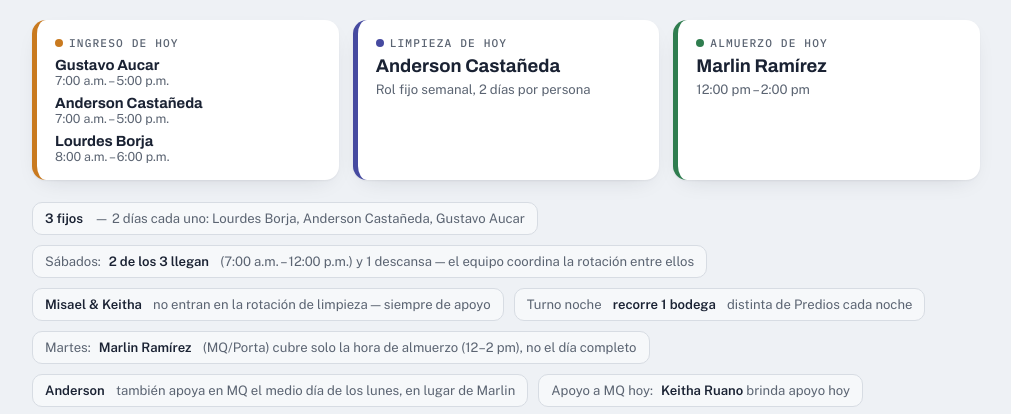
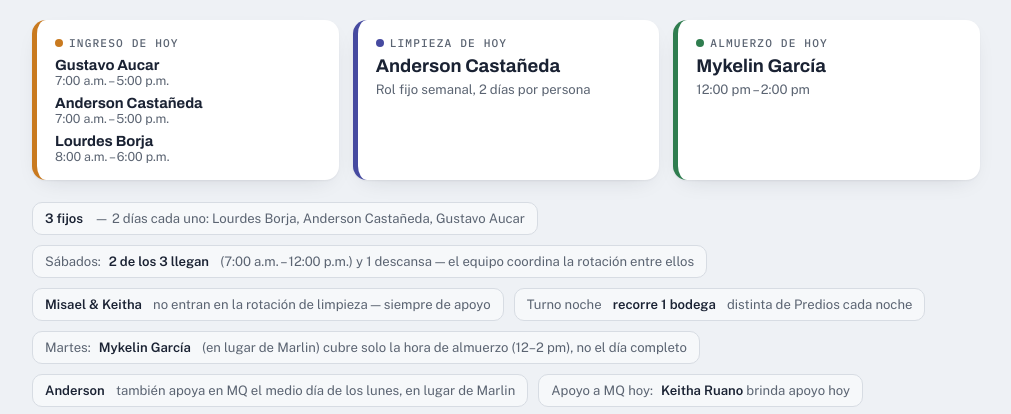
Before and after one commit to logisticocontrol1-gif/PaseSalida, a plain HTML site: page rol-aseo-predios.html in a window 1280 px wide. Shown: the part 199-613 px from the top of the page, without its empty margins (134-1145 px from the left). Drawn offline with nearby package versions, Linux system fonts and the light colour scheme.

Commit message:
Reemplazo de Marlin: Natalia Conde y Mykelin García alternan por semana

```diff
--- a/rol-aseo-predios.html
+++ b/rol-aseo-predios.html
@@ -234,7 +234,7 @@
     <div class="chip">Sábados: <b>2 de los 3 llegan</b>&nbsp;(7:00 a.m. – 12:00 p.m.) y 1 descansa — el equipo coordina la rotación entre ellos</div>
     <div class="chip"><b>Misael &amp; Keitha</b>&nbsp;no entran en la rotación de limpieza — siempre de apoyo</div>
     <div class="chip">Turno noche&nbsp;<b>recorre 1 bodega</b>&nbsp;distinta de Predios cada noche</div>
-    <div class="chip">Martes: <b>Marlin Ramírez</b>&nbsp;(MQ/Porta) cubre solo la hora de almuerzo (12–2 pm), no el día completo</div>
+    <div class="chip">Martes: <b class="reemp-marlin">Natalia Conde</b>&nbsp;(en lugar de Marlin) cubre solo la hora de almuerzo (12–2 pm), no el día completo</div>
     <div class="chip"><b>Anderson</b>&nbsp;también apoya en MQ el medio día de los lunes, en lugar de Marlin</div>
     <div class="chip">Apoyo a MQ hoy: <span id="apoyo-mq-texto">—</span></div>
   </div>
@@ -276,7 +276,8 @@
   <div class="legend">
     <div class="chip">Todos manejan un horario habitual de&nbsp;<b>7 am – 5 pm</b>&nbsp;— este calendario solo indica quién cubre el horario extendido hasta las 6 pm cada día</div>
     <div class="chip"><b>Leydi</b>&nbsp;tiene su base en MQ todos los días</div>
-    <div class="chip"><b>Lester, Marlin y Cristhofer</b>&nbsp;rotan la limpieza en Porta, 2 días cada uno</div>
+    <div class="chip"><b>Lester, Cristhofer y <span class="reemp-marlin">Natalia Conde</span></b>&nbsp;rotan la limpieza en Porta, 2 días cada uno</div>
+    <div class="chip">Los días de Marlin los cubren&nbsp;<b>Natalia Conde y Mykelin García</b>, una por semana — esta semana: <b class="reemp-marlin">Natalia Conde</b>; la próxima: <b id="reemp-siguiente">Mykelin García</b></div>
     <div class="chip">El horario de&nbsp;<b>ingreso a MQ</b>&nbsp;varía por día — Lester se traslada de Porta a MQ cuando le toca</div>
     <div class="chip">Quien está&nbsp;<b>hasta las 6 pm</b>&nbsp;cubre el medio día en MQ (Lun–Vie)</div>
     <div class="chip"><b>Misael &amp; Keitha</b>&nbsp;(auxiliares de Predios) cubren Porta los días que Lester está en MQ</div>
@@ -326,7 +327,7 @@
         {persona:'Gustavo Aucar',      horario:'7:00 a.m. – 5:00 p.m.'},
         {persona:'Anderson Castañeda', horario:'7:00 a.m. – 5:00 p.m.'},
         {persona:'Lourdes Borja',      horario:'8:00 a.m. – 6:00 p.m.'}
-      ], limpieza:'Anderson Castañeda', almuerzo:'Marlin Ramírez'},
+      ], limpieza:'Anderson Castañeda', almuerzo:'__REEMP__'},
     {dia:'Miércoles', ingreso:[
         {persona:'Gustavo Aucar',      horario:'8:00 a.m. – 6:00 p.m.'},
         {persona:'Anderson Castañeda', horario:'7:00 a.m. – 5:00 p.m.'},
@@ -368,7 +369,7 @@
       {"persona": "__AUX_DIA__", "horario": "6:00 a.m. – 7:00 a.m. — base en MQ hasta que llegue Leydi"},
       {"persona": "Leydi", "horario": "7:00 a.m. – 5:00 p.m."},
       {"persona": "Lester Pérez", "horario": "8:00 a.m. – 6:00 p.m. (Porta)"}
-    ], "limpiezaPorta": "Marlin Ramírez", "medioDia": "Lester Pérez"},
+    ], "limpiezaPorta": "__REEMP__", "medioDia": "Lester Pérez"},
   {"dia": "Jueves", "ingreso": [
       {"persona": "__AUX_DIA__", "horario": "6:00 a.m. – 7:00 a.m. — base en MQ hasta que llegue Leydi"},
       {"persona": "Leydi", "horario": "7:00 a.m. – 5:00 p.m."},
@@ -377,7 +378,7 @@
   {"dia": "Viernes", "ingreso": [
       {"persona": "__AUX_DIA__", "horario": "6:00 a.m. – 8:00 a.m. — base en MQ hasta que llegue Leydi"},
       {"persona": "Leydi", "horario": "8:00 a.m. – 6:00 p.m."}
-    ], "limpiezaPorta": "Marlin Ramírez", "medioDia": "Leydi"},
+    ], "limpiezaPorta": "__REEMP__", "medioDia": "Leydi"},
   {"dia": "Sábado", "ingreso": [
       {"persona": "__AUX_DIA__", "horario": "6:00 a.m. – 7:00 a.m. — base en MQ hasta que llegue Leydi"},
       {"persona": "Leydi", "horario": "7:00 a.m. – 12:00 p.m."}
@@ -407,6 +408,20 @@
     return r;
   }
   var msPorSemana = 7 * 24 * 60 * 60 * 1000;
+
+  // ---------- Reemplazo de Marlin: Natalia Conde y Mykelin García, 1 cada semana ----------
+  // Cubren los días de Marlin (limpieza de Porta y almuerzo de Transportes del martes).
+  // Ancla: semana que inicia el domingo 8-nov-2026 = Natalia Conde. Cambian cada domingo.
+  var ANCLA_REEMP = new Date(2026, 10, 8);
+  var semReemp = Math.round((domingoDeLaSemana(hoyDate) - ANCLA_REEMP) / msPorSemana);
+  var reempParNatalia = ((semReemp % 2) + 2) % 2 === 0;
+  var reempActual = reempParNatalia ? 'Natalia Conde' : 'Mykelin García';
+  var reempSiguiente = reempParNatalia ? 'Mykelin García' : 'Natalia Conde';
+  TRANSPORTE.forEach(function(r){ if(r.almuerzo === '__REEMP__'){ r.almuerzo = reempActual; } });
+  MQ.forEach(function(r){ if(r.limpiezaPorta === '__REEMP__'){ r.limpiezaPorta = reempActual; } });
+  Array.prototype.forEach.call(document.querySelectorAll('.reemp-marlin'), function(el){ el.textContent = reempActual; });
+  var reempSigEl = document.getElementById('reemp-siguiente');
+  if(reempSigEl){ reempSigEl.textContent = reempSiguiente; }
 
   // ---------- Tabla de Transportes ----------
   var tTbody = document.querySelector('#transporte-tabla tbody');
```
